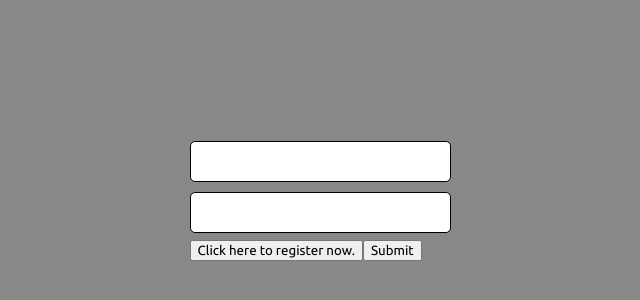
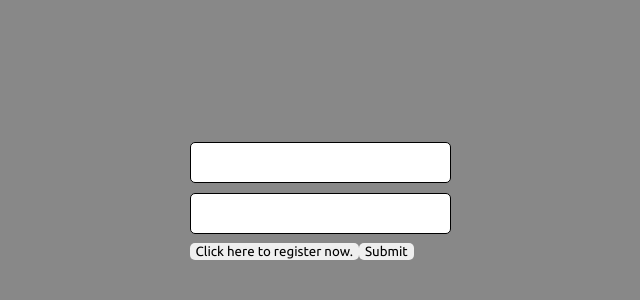
Before and after one commit to j-toscani/balls-out, a Vue app: page / in a window 1280 px wide. Shown: the part 202-502 px from the top of the page, without its empty margins (320-960 px from the left). Built offline with nearby package versions, Linux system fonts and the light colour scheme.

Commit message:
add base stylings as css files and to head of html

```diff
--- a/public/index.html
+++ b/public/index.html
@@ -6,6 +6,7 @@
     <meta name="viewport" content="width=device-width,initial-scale=1.0" />
     <link rel="icon" href="<%= BASE_URL %>favicon.ico" />
     <link rel="stylesheet" href="main.css" />
+    <link rel="stylesheet" href="transitions.css" />
     <title><%= htmlWebpackPlugin.options.title %></title>
   </head>
   <body>
--- a/public/main.css
+++ b/public/main.css
@@ -1,15 +1,15 @@
-@import url('https://fonts.googleapis.com/css2?family=Ubuntu:ital,wght@0,300;0,400;0,500;0,700;1,300;1,400;1,500;1,700&display=swap');
+@import url("https://fonts.googleapis.com/css2?family=Ubuntu:ital,wght@0,300;0,400;0,500;0,700;1,300;1,400;1,500;1,700&display=swap");
 
 html {
   box-sizing: border-box;
 
-    font-family: 'Ubuntu', sans-serif;
+  font-family: "Ubuntu", sans-serif;
   font-size: 16px;
   font-size: clamp(14px, 1.5vw, 18px);
 }
 
 button {
-    font-family: 'Ubuntu', sans-serif;
+  font-family: "Ubuntu", sans-serif;
 }
 
 *,
@@ -20,6 +20,10 @@ button {
 
 body {
   margin: 0;
+}
+
+button:focus:not(:focus-visible) {
+  outline: none;
 }
 
 h1 {
@@ -50,6 +54,21 @@ small {
   font-weight: 400;
 }
 
+button {
+  border: none;
+  border-radius: 5px;
+  cursor: pointer;
+  transition: box-shadow var(--timing-2) ease-out;
+}
+
+button:not(.login-register__toggle-button):hover {
+  box-shadow: 0px 2px 2px 0px rgba(0, 0, 0, 0.2);
+}
+
+button:not(.login-register__toggle-button):active {
+  box-shadow: inset 0px 2px 2px 0px rgba(0, 0, 0, 0.2);
+}
+
 .flex-grid__container-row {
   --flex-grid-columns: 12;
 
@@ -58,7 +77,7 @@ small {
   flex-flow: row wrap;
 }
 
-[class*='flex-grid__item'] {
+[class*="flex-grid__item"] {
   --flex-item-initialbasis: calc(
     var(--flex-item-width) / var(--flex-grid-columns) * 100%
   );
--- /dev/null
+++ b/public/transitions.css
@@ -0,0 +1,9 @@
+.fade-enter-active,
+.fade-leave-active {
+  transition: opacity 0.5s ease;
+}
+
+.fade-enter-from,
+.fade-leave-to {
+  opacity: 0;
+}
```
Lines whose indentation alone changed are shown as unchanged.
